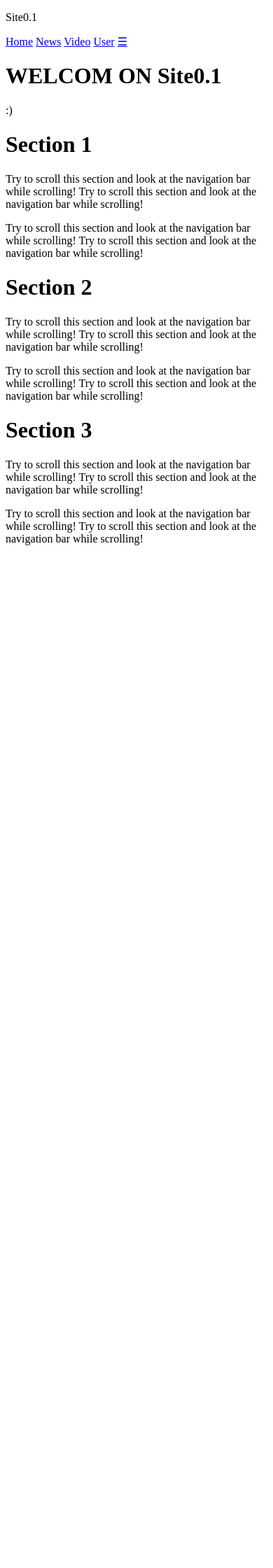
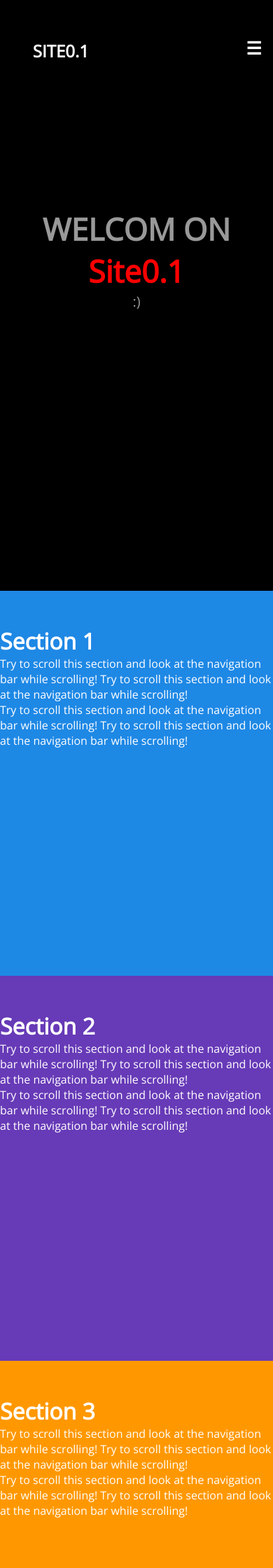
Before and after one commit to arsnvv/advance-fire-group.github.io, a PHP site: page / in a window 390 px wide. Shown: the top 2240 px of the page at 70% size. Before the commit the page ends 779 px from the top, so only its background shows below. Run offline with PHP 8.4, Linux system fonts and the light colour scheme.

Commit message:
Update style.css

```diff
--- a/css/style.css
+++ b/css/style.css
@@ -1,52 +1,154 @@
-<!DOCTYPE html>
-<html>
-    <head>
-		<meta charset = "utf-8">
-        <title>Site0.1</title>
-		<link rel="stylesheet" href="css/style.css" type="text/css">
-		<link href="https://fonts.googleapis.com/css?family=Open+Sans&display=swap" rel="stylesheet">
-		<script src="https://ajax.googleapis.com/ajax/libs/jquery/3.3.1/jquery.min.js"></script>
-		<script src="https://maxcdn.bootstrapcdn.com/bootstrap/3.3.7/js/bootstrap.min.js"></script>
-    </head>
-    <body>
-		<header>
-			<div class="header__logo"><p>Site0.1</p></div>
-			<nav>
-				<div class="topnav" id="myTopnav">
-					<a href="#home">Home</a>
-					<a href="#news">News</a>
-					<a href="#video">Video</a>
-					<a href="#">User</a>
-					<a href="#" id="menu" class="icon">&#9776;</a>
-				</div>
-			</nav>
-		</header>
+* {
+	margin: 0;
+	padding:0;
+}
 
-		<main>
-			<div class="main__welcome">
-				<h1>WELCOM ON <span class="mycompany">Site0.1</span></h1>
-				<p>:)</p>
-			</div>
-			<div id="home" class="container-fluid">
-  <h1>Section 1</h1>
-  <p>Try to scroll this section and look at the navigation bar while scrolling! Try to scroll this section and look at the navigation bar while scrolling!</p>
-  <p>Try to scroll this section and look at the navigation bar while scrolling! Try to scroll this section and look at the navigation bar while scrolling!</p>
-</div>
-<div id="news" class="container-fluid">
-  <h1>Section 2</h1>
-  <p>Try to scroll this section and look at the navigation bar while scrolling! Try to scroll this section and look at the navigation bar while scrolling!</p>
-  <p>Try to scroll this section and look at the navigation bar while scrolling! Try to scroll this section and look at the navigation bar while scrolling!</p>
-</div>
-<div id="video" class="container-fluid">
-  <h1>Section 3</h1>
-  <p>Try to scroll this section and look at the navigation bar while scrolling! Try to scroll this section and look at the navigation bar while scrolling!</p>
-  <p>Try to scroll this section and look at the navigation bar while scrolling! Try to scroll this section and look at the navigation bar while scrolling!</p>
-</div>
-		</main>
-		<footer>
+a {
+	text-decoration: none;
+}
 
-		</footer>
+li {
+	list-style: none;
+}
 
-		<script src="js/script.js"></script>
-    </body>
-</html>
+body {
+	font-family: 'Open Sans', sans-serif;
+	position: relative;
+}
+header {
+	width: 100%;
+	background: #000;
+	display: flex;
+}
+.header__logo {
+	text-transform: uppercase;
+	color: #fff;
+	font-weight: 800;
+	font-size: 24px;
+	cursor: pointer;
+	margin-top: 56px;
+	margin-left: 12%;
+}
+
+nav {
+	margin-top: 56px;
+	margin-left: 29%;
+}
+
+.topnav a {
+
+	color: #fff;
+	text-align: center;
+	padding: 12px 16px;
+	font-size: 14px;
+	font-weight: bold;
+}
+
+.topnav a:hover {
+		border-bottom: 3px solid red;
+}
+
+.topnav .icon {
+	display: none;
+}
+
+
+
+
+
+
+main {
+	width: 100%;
+}
+
+main .main__welcome {
+	background: #000;
+	text-align: center;
+	padding: 200px 0 400px 0;
+}
+
+main .main__welcome p {
+	color: #999999;
+	font-size: 20px;
+}
+
+main .main__welcome h1 {
+	color: #999999;
+	font-size: 44px;
+}
+
+.mycompany{
+	color: red;
+}
+
+#home {padding-top:50px;height:500px;color: #fff; background-color: #1E88E5;}
+#news {padding-top:50px;height:500px;color: #fff; background-color: #673ab7;}
+#video {padding-top:50px;height:500px;color: #fff; background-color: #ff9800;}
+
+
+footer {
+	width: 100%;
+	height: 60px; /*auto*/
+	background: #222222;
+	padding: 30px 0 30px 0;
+}
+
+
+
+
+
+
+
+
+
+@media screen and (max-width: 1200px) {
+	nav {
+		margin-left: 20%;
+	}
+}
+
+@media screen and (max-width: 1105px) {
+	nav {
+		margin-left: 10%;
+	}
+}
+
+@media screen and (max-width: 1270px) {
+	nav {
+		margin-left: 10%;
+	}
+}
+
+@media screen and (max-width: 600px) {
+	.topnav a {
+		display: none;
+	}
+	.topnav a.icon {
+		float: right;
+		margin-top: -17px;
+		display: block;
+		color: #fff;
+		font-size: 25px;
+	}
+	nav {
+		width: 100%;
+	}
+	.topnav.responsive {
+		position: relative;
+		top: 50px;
+		left: -200px;
+	}
+	header .topnav.responsive {
+		height: 340px;
+	}
+	.topnav.responsive a.icon{
+		position: absolute;
+		top: -50px;
+		right: -200px;
+	}
+	.topnav.responsive a{
+		float: none;
+		display: block;
+		text-align: left;
+	}
+}
```
